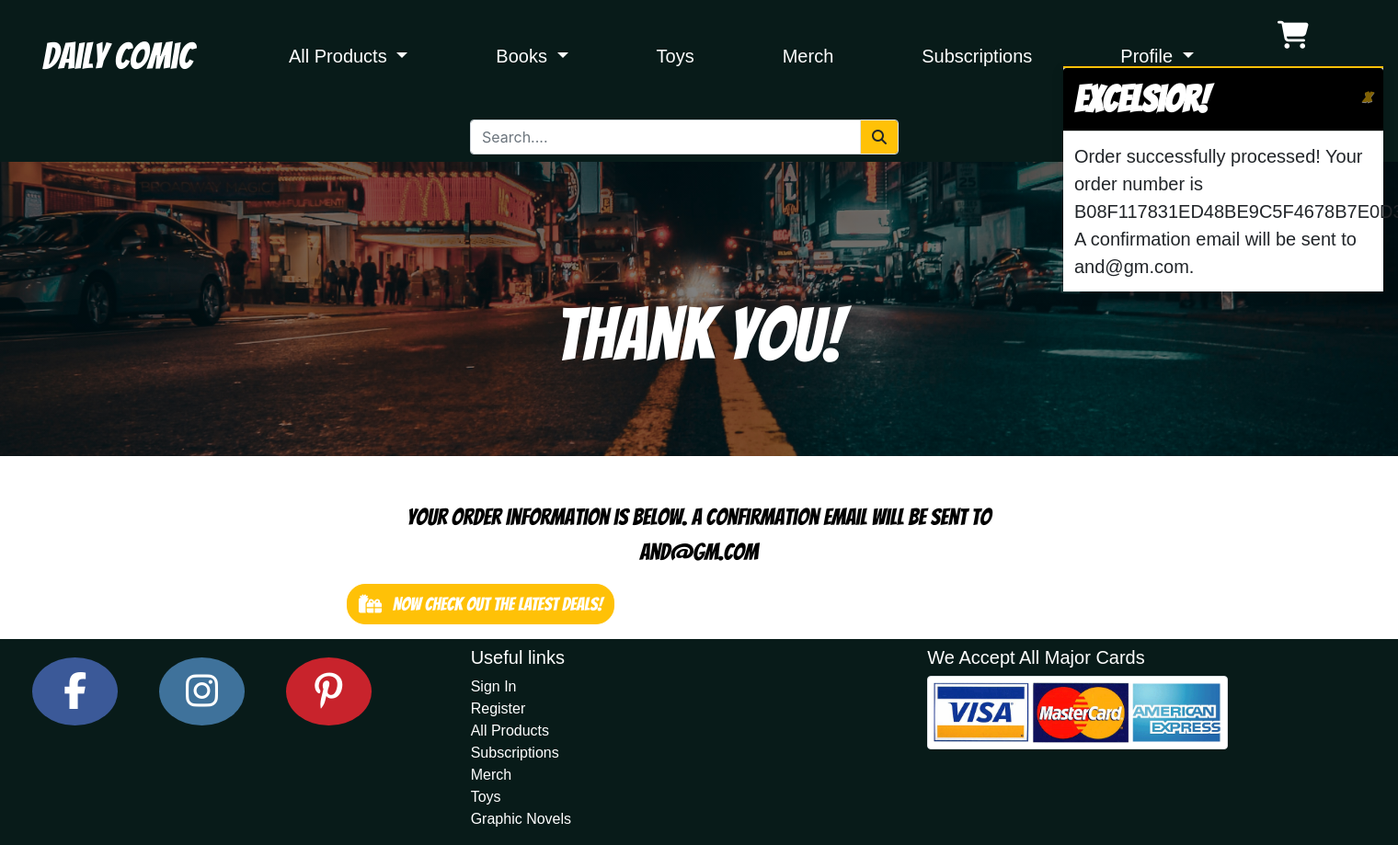
After one commit to ajgoward/Daily_Comic, a Django app: a page that uses templates/base.html in a window 1520 px wide. The commit adds this page. Shown: the whole page at 92% size. Run offline with Django 3.2, Linux system fonts and the light colour scheme; data comes from the database, SQL or seed files in the repository; both versions use the stored data as it was after the commit; some libraries are stand-ins or nearby versions.

Commit message:
added checkout success logic

```diff
--- a/Daily_Comic/settings.py
+++ b/Daily_Comic/settings.py
@@ -180,6 +180,6 @@ MEDIA_ROOT = os.path.join(BASE_DIR, 'media')
 STANDARD_DELIVERY_PERCENTAGE = 10
 FREE_DELIVERY_THRESHOLD = 20
 
-STRIPE_CURRENCY = 'usd'
+STRIPE_CURRENCY = 'gbp'
 STRIPE_PUBLIC_KEY = os.getenv('STRIPE_PUBLIC_KEY', '')
 STRIPE_SECRET_KEY = os.getenv('STRIPE_SECRET_KEY', '')
--- a/checkout/__init__.py
+++ b/checkout/__init__.py
@@ -0,0 +1 @@
+default_app_config = 'checkout.apps.CheckoutConfig'
--- a/checkout/models.py
+++ b/checkout/models.py
@@ -34,7 +34,7 @@ class Order(models.Model):
         Update grand total each time a line item is added,
         accounting for delivery costs.
         """
-        self.order_total = self.lineitems.aggregate(Sum('lineitem_total'))['lineitem_total__sum']
+        self.order_total = self.lineitems.aggregate(Sum('lineitem_total'))['lineitem_total__sum'] or 0
         if self.order_total < settings.FREE_DELIVERY_THRESHOLD:
             self.delivery_cost = self.order_total * settings.STANDARD_DELIVERY_PERCENTAGE / 100
         else:
--- a/checkout/signals.py
+++ b/checkout/signals.py
@@ -13,7 +13,7 @@ def update_on_save(sender, instance, created, **kwargs):
 
 
 @receiver(post_delete, sender=OrderLineItem)
-def delete_on_save(sender, instance, **kwargs):
+def delete_on_delete(sender, instance, **kwargs):
     """
     delete ordertotal on lineitem update/create
     """
--- /dev/null
+++ b/checkout/templates/checkout/checkout_success.html
@@ -0,0 +1,30 @@
+{% extends "base.html" %}
+{% load static %}
+{% block content %}
+    <div class="hero-image1">
+	<div class="hero-text">
+    <h1>Thank You!</h1>
+	</div>
+</div>
+    <div class="container text-center">
+        <div class="row">
+            <div class="col text-center mt-5">
+                <p class="product-title">Your order information is below. A confirmation email will be sent to <br>{{ order.email }}</p>
+            </div>
+        </div>
+
+        <div class="row">
+            <div class="col-12 col-lg-7"></div>
+        </div>
+        <div class="row">
+			<div class="col-12 col-lg-7 ">
+				<a href="{% url 'products' %}" class="btn btn-warning produtPageButton mb-3">
+					<span class="icon mr-2">
+						<i class="fas fa-gifts"></i>
+					</span>
+					<span class="text-uppercase">Now check out the latest deals!</span>
+				</a>
+			</div>
+		</div>
+    </div>
+{% endblock %}
--- a/checkout/urls.py
+++ b/checkout/urls.py
@@ -3,4 +3,5 @@ from . import views
 
 urlpatterns = [
     path('', views.checkout, name='checkout'),
+    path('checkout_success/<order_number>', views.checkout_success, name='checkout_success'),
 ]
--- a/checkout/views.py
+++ b/checkout/views.py
@@ -1,41 +1,118 @@
-from django.shortcuts import render, redirect, reverse
+from django.shortcuts import render, redirect, reverse, get_object_or_404
 from django.contrib import messages
 from django.conf import settings
 
 from .forms import OrderForm
+from .models import Order, OrderLineItem
+from products.models import Product
+from bag.contexts import basket_contents
 
-from bag.contexts import basket_contents
 import stripe
 
 
+def checkout(request):
+    stripe_public_key = 'pk_test_51HptHNEBtTAu5oh8FO4YiWprWiIgHBnnShHEcM0RvJUkRiA99IVY9quIcfON8VsYRiYm15jRGSe5MMljDJDe81ei00gPRzZPlP'
+    stripe_secret_key = 'sk_test_51HptHNEBtTAu5oh89OI3VgiOpfjxLnhbCXuEYbNTYr6A2PY1nWMPhldle3mmnMeDVyeFOADBd8pM4cAz8kFgLCcz009GSt5jlY'
 
-def checkout(request):
+    if request.method == 'POST':
+        bag = request.session.get('bag', {})
 
-    stripe_public_key = settings.STRIPE_PUBLIC_KEY
-    stripe_secret_key = ''
-    print(stripe_secret_key)
-    bag = request.session.get('bag', {})
-    if not bag:
-        messages.error(request, "There's nothing in your bag at the moment")
-        return redirect(reverse('products'))
+        form_data = {
+            'full_name': request.POST['full_name'],
+            'email': request.POST['email'],
+            'phone_number': request.POST['phone_number'],
+            'country': request.POST['country'],
+            'postcode': request.POST['postcode'],
+            'town_or_city': request.POST['town_or_city'],
+            'street_address1': request.POST['street_address1'],
+            'street_address2': request.POST['street_address2'],
+            'county': request.POST['county'],
+        }
+        order_form = OrderForm(form_data)
+        if order_form.is_valid():
+            order = order_form.save()
+            for item_id, item_data in bag.items():
+                try:
+                    product = Product.objects.get(id=item_id)
+                    if isinstance(item_data, int):
+                        order_line_item = OrderLineItem(
+                            order=order,
+                            product=product,
+                            quantity=item_data,
+                        )
+                        order_line_item.save()
+                    else:
+                        for size, quantity in item_data['items_by_size'].items():
+                            order_line_item = OrderLineItem(
+                                order=order,
+                                product=product,
+                                quantity=quantity,
+                                product_size=size,
+                            )
+                            order_line_item.save()
+                except Product.DoesNotExist:
+                    messages.error(request, (
+                        "One of the products in your bag wasn't found"
+                        "Please call us for assistance!")
+                    )
+                    order.delete()
+                    return redirect(reverse('see_the_basket'))
 
-    current_basket = basket_contents(request)
-    grand_total = current_basket['grand_total']
-    stripe_total = round(grand_total * 100)
-    stripe.api_key = stripe_secret_key
-    intent = stripe.PaymentIntent.create(
-        amount=stripe_total,
-        currency=settings.STRIPE_CURRENCY,
-    )
+            request.session['save_info'] = 'save-info' in request.POST
+            return redirect(
+                reverse(
+                    'checkout_success', args=[order.order_number]))
+        else:
+            messages.error(request, 'There was an error with your form. \
+                Please double check your information.')
+    else:
+        bag = request.session.get('bag', {})
+        if not bag:
+            messages.error(
+                request, "There's nothing in your bag at the moment")
+            return redirect(reverse('products'))
 
+        current_basket = basket_contents(request)
+        total = current_basket['grand_total']
+        stripe_total = round(total * 100)
+        stripe.api_key = stripe_secret_key
+        intent = stripe.PaymentIntent.create(
+            amount=stripe_total,
+            currency=settings.STRIPE_CURRENCY,
+        )
 
+        order_form = OrderForm()
 
-    order_form = OrderForm()
+    if not stripe_public_key:
+        messages.warning(request, 'Stripe public key is missing. \
+            Did you forget to set it in your environment?')
+
     template = 'checkout/checkout.html'
     context = {
         'form': order_form,
-        'stripe_public_key': '',
+        'stripe_public_key': stripe_public_key,
         'client_secret': intent.client_secret,
     }
 
     return render(request, template, context)
+
+
+def checkout_success(request, order_number):
+    """
+    Handle successful checkouts
+    """
+    save_info = request.session.get('save_info')
+    order = get_object_or_404(Order, order_number=order_number)
+    messages.success(request, f'Order successfully processed! \
+        Your order number is {order_number}. A confirmation \
+        email will be sent to {order.email}.')
+
+    if 'bag' in request.session:
+        del request.session['bag']
+
+    template = 'checkout/checkout_success.html'
+    context = {
+        'order': order,
+    }
+
+    return render(request, template, context)
--- a/templates/base.html
+++ b/templates/base.html
@@ -188,7 +188,6 @@
 	{% block postloadjs %}
     <script type="text/javascript">
     $('.toast').toast('show');
-    $('.toast').toast('animation');
     </script>
 	{% endblock %}
 	<!-------footer-->
```
Also changed, not shown: db.sqlite3.
